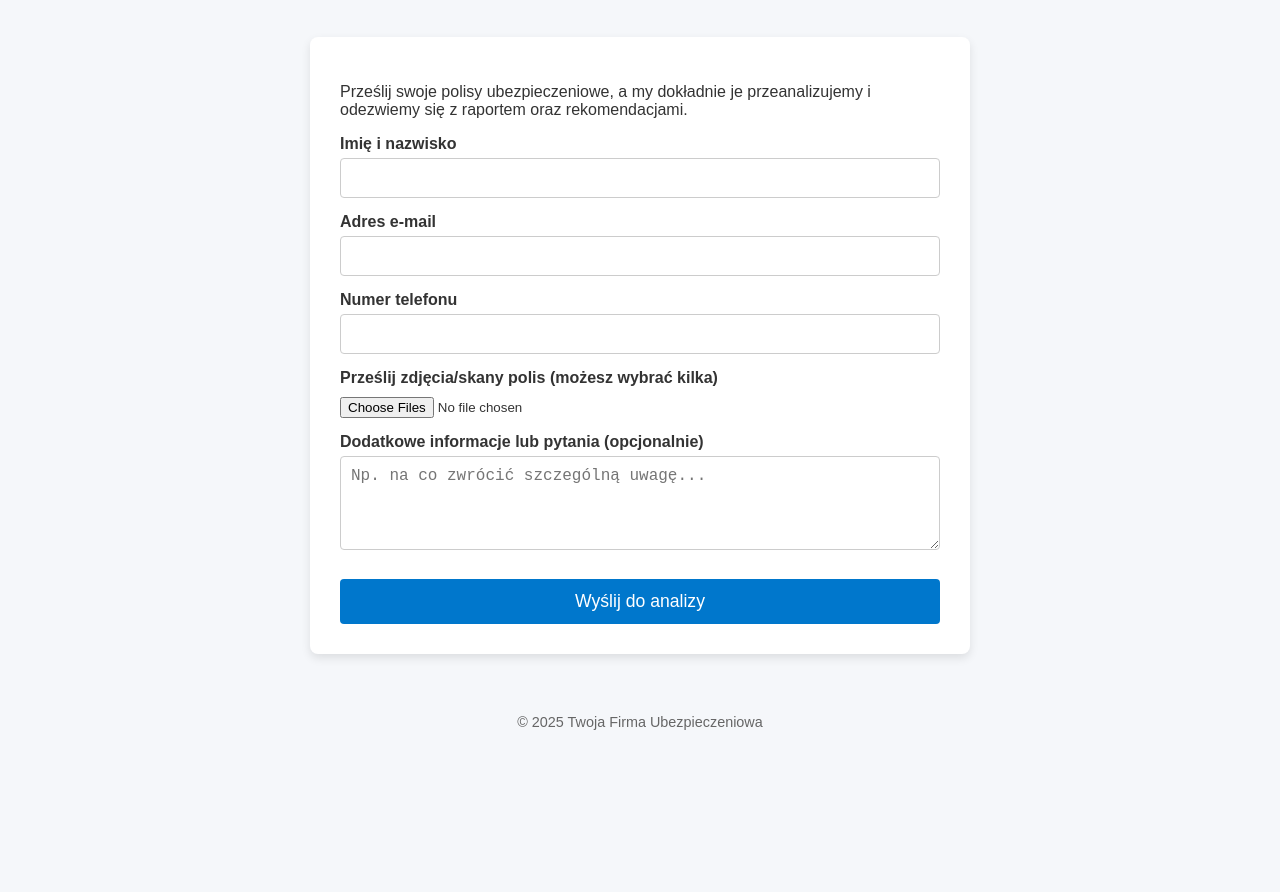
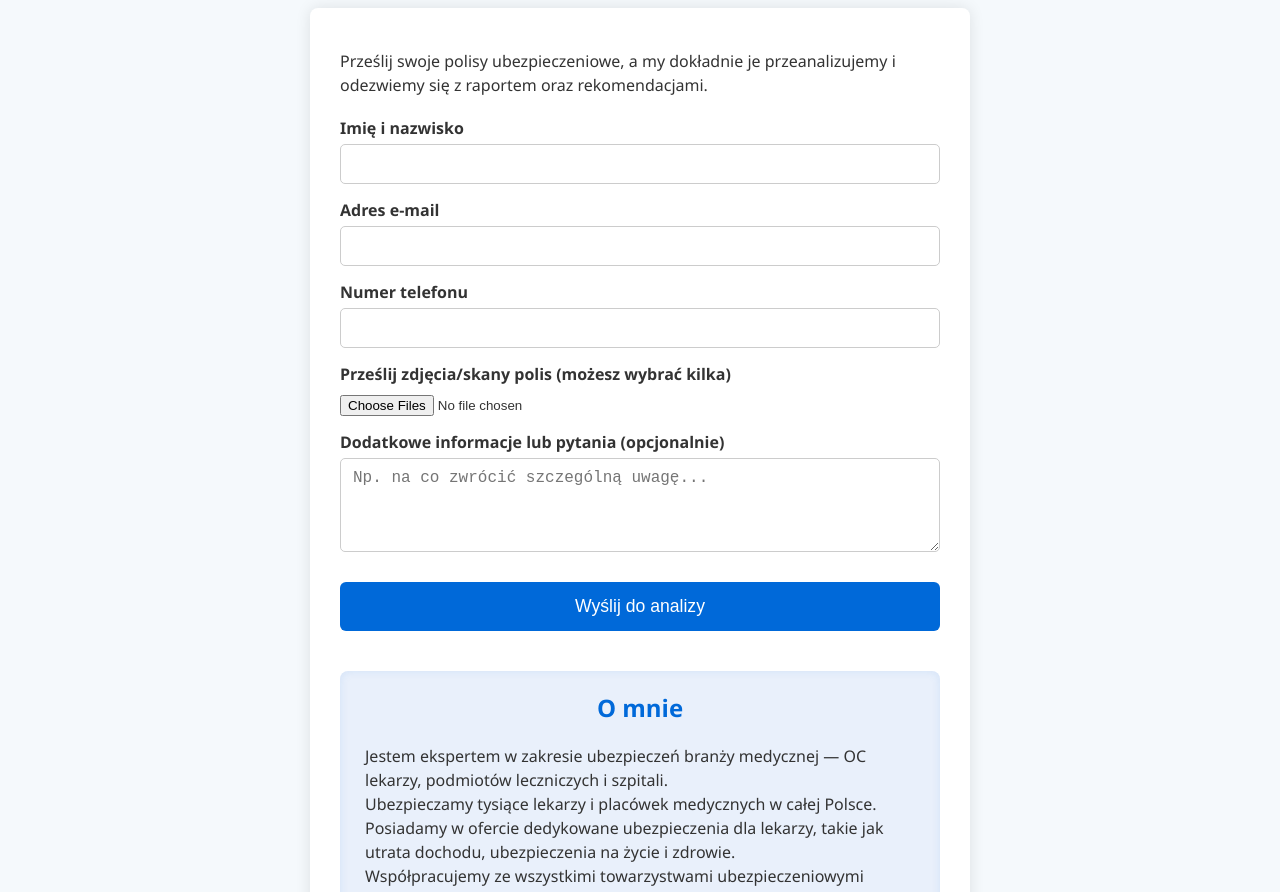
Before and after one commit to czorcz123-cell/analiza-polis, a plain HTML site: page index.html in a window 1280 px wide. Shown: the part 101-993 px from the top of the page. Before the commit the page ends 851 px from the top, so only its background shows below. Drawn offline with Linux system fonts and the light colour scheme.

Commit message:
Update index.html

```diff
--- a/index.html
+++ b/index.html
@@ -6,78 +6,119 @@
   <title>Analiza Polis Ubezpieczeniowych</title>
   <style>
     body {
-      font-family: Arial, sans-serif;
-      background: #f5f7fa;
+      font-family: 'Segoe UI', Tahoma, Geneva, Verdana, sans-serif;
+      background-color: #f5f9fc;
       margin: 0;
       padding: 0;
       color: #333;
     }
     header {
-      background-color: #0077cc;
+      background-color: #0069d9;
       color: white;
-      padding: 20px;
+      padding: 20px 10px;
       text-align: center;
+      font-size: 1.8rem;
+      font-weight: 700;
+      letter-spacing: 1px;
     }
     main {
       max-width: 600px;
-      margin: 40px auto;
+      margin: 30px auto;
       background: white;
-      padding: 30px;
+      padding: 25px 30px;
       border-radius: 8px;
-      box-shadow: 0 4px 10px rgba(0,0,0,0.1);
+      box-shadow: 0 0 15px rgba(0,0,0,0.1);
     }
-    h1 {
+    h2 {
+      color: #0069d9;
       margin-top: 0;
+      font-weight: 700;
+      text-align: center;
     }
-    label {
+    p {
+      line-height: 1.5;
+      margin-bottom: 20px;
+    }
+    form label {
       display: block;
-      margin-top: 15px;
-      font-weight: bold;
+      font-weight: 600;
+      margin: 15px 0 5px;
     }
     input[type="text"],
     input[type="email"],
     input[type="tel"],
     textarea {
       width: 100%;
-      padding: 10px;
-      margin-top: 5px;
+      padding: 10px 12px;
       border: 1px solid #ccc;
-      border-radius: 4px;
+      border-radius: 5px;
       font-size: 1rem;
+      resize: vertical;
       box-sizing: border-box;
+      transition: border-color 0.3s ease;
+    }
+    input[type="text"]:focus,
+    input[type="email"]:focus,
+    input[type="tel"]:focus,
+    textarea:focus {
+      border-color: #0069d9;
+      outline: none;
     }
     input[type="file"] {
-      margin-top: 10px;
+      margin-top: 5px;
     }
     button {
+      background-color: #0069d9;
+      color: white;
+      border: none;
+      padding: 14px;
+      font-size: 1.1rem;
+      border-radius: 6px;
+      cursor: pointer;
       margin-top: 25px;
-      background-color: #0077cc;
-      color: white;
-      padding: 12px 20px;
-      border: none;
-      border-radius: 4px;
-      font-size: 1.1rem;
-      cursor: pointer;
       width: 100%;
+      transition: background-color 0.3s ease;
     }
     button:hover {
-      background-color: #005fa3;
+      background-color: #0053ba;
+    }
+    .confirmation {
+      margin-top: 20px;
+      padding: 15px;
+      background-color: #d4edda;
+      color: #155724;
+      border: 1px solid #c3e6cb;
+      border-radius: 5px;
+      display: none;
+      text-align: center;
+      font-weight: 600;
     }
     footer {
       text-align: center;
-      padding: 20px;
+      padding: 15px 10px;
       font-size: 0.9rem;
-      color: #666;
+      color: #777;
+      margin-top: 40px;
+    }
+    section.about {
+      margin-top: 40px;
+      background-color: #e9f0fb;
+      border-radius: 8px;
+      padding: 20px 25px;
+      box-shadow: inset 0 0 10px rgba(0,105,217,0.1);
     }
   </style>
 </head>
 <body>
+
 <header>
-    <h1>Analiza Polis Ubezpieczeniowych</h1>
+  Analiza Polis Ubezpieczeniowych
 </header>
+
 <main>
+  <section>
     <p>Prześlij swoje polisy ubezpieczeniowe, a my dokładnie je przeanalizujemy i odezwiemy się z raportem oraz rekomendacjami.</p>
-    <form id="policyForm" enctype="multipart/form-data">
+    <form id="insuranceForm">
       <label for="name">Imię i nazwisko</label>
       <input type="text" id="name" name="name" required />
 
@@ -85,28 +126,49 @@
       <input type="email" id="email" name="email" required />
 
       <label for="phone">Numer telefonu</label>
-      <input type="tel" id="phone" name="phone" />
+      <input type="tel" id="phone" name="phone" required />
 
       <label for="files">Prześlij zdjęcia/skany polis (możesz wybrać kilka)</label>
-      <input type="file" id="files" name="files" accept="image/*,application/pdf" multiple required />
+      <input type="file" id="files" name="files" multiple accept="image/*,application/pdf" />
 
       <label for="notes">Dodatkowe informacje lub pytania (opcjonalnie)</label>
-      <textarea id="notes" name="notes" rows="4" placeholder="Np. na co zwrócić szczególną uwagę..."></textarea>
+      <textarea id="notes" name="notes" placeholder="Np. na co zwrócić szczególną uwagę..." rows="4"></textarea>
 
       <button type="submit">Wyślij do analizy</button>
     </form>
+    <div class="confirmation" id="confirmationMessage">Dziękujemy za przesłanie formularza. Skontaktujemy się wkrótce!</div>
+  </section>
+
+  <section class="about">
+    <h2>O mnie</h2>
+    <p>
+      Jestem ekspertem w zakresie ubezpieczeń branży medycznej — OC lekarzy, podmiotów leczniczych i szpitali.<br />
+      Ubezpieczamy tysiące lekarzy i placówek medycznych w całej Polsce.<br />
+      Posiadamy w ofercie dedykowane ubezpieczenia dla lekarzy, takie jak utrata dochodu, ubezpieczenia na życie i zdrowie.<br />
+      Współpracujemy ze wszystkimi towarzystwami ubezpieczeniowymi działającymi na rynku OC branży medycznej oraz oferujemy unikatowe programy dedykowane lekarzom i podmiotom leczniczym.
+    </p>
+  </section>
 </main>
+
 <footer>
   &copy; 2025 Twoja Firma Ubezpieczeniowa
 </footer>
 
 <script>
-    document.getElementById('policyForm').addEventListener('submit', function(e) {
-      e.preventDefault();
-      alert('Dziękujemy! Twoje dokumenty zostały przesłane. Skontaktujemy się wkrótce.');
-      // Tutaj w przyszłości dodamy wysyłkę formularza do serwera
-      this.reset();
+  const form = document.getElementById('insuranceForm');
+  const confirmationMessage = document.getElementById('confirmationMessage');
+
+  form.addEventListener('submit', function(event) {
+    event.preventDefault();
+    // Tutaj możesz dodać obsługę wysyłki formularza (np. na maila lub API)
+
+    // Pokazujemy komunikat potwierdzający
+    confirmationMessage.style.display = 'block';
+
+    // Czyścimy formularz
+    form.reset();
   });
 </script>
+
 </body>
 </html>
```
Lines whose indentation alone changed are shown as unchanged.
